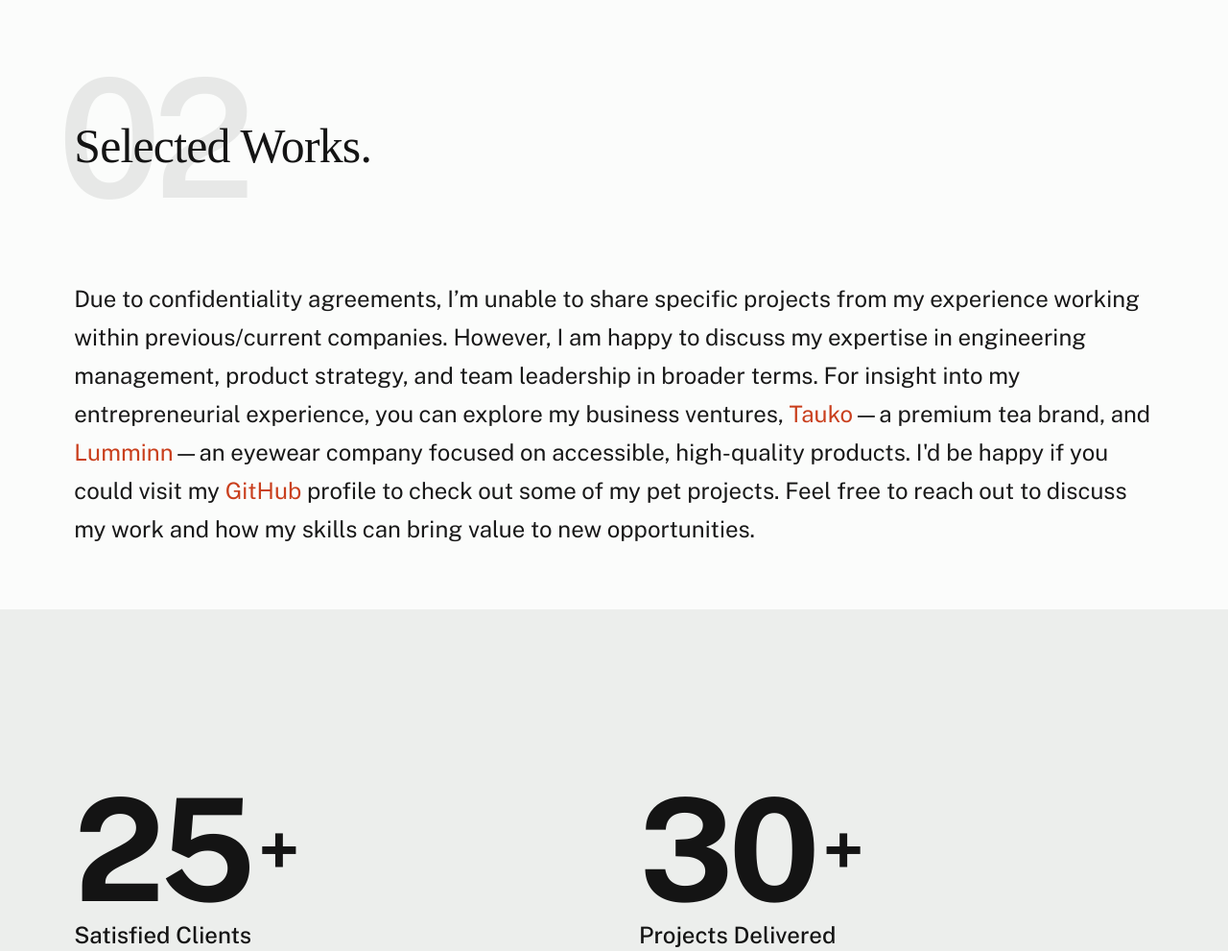
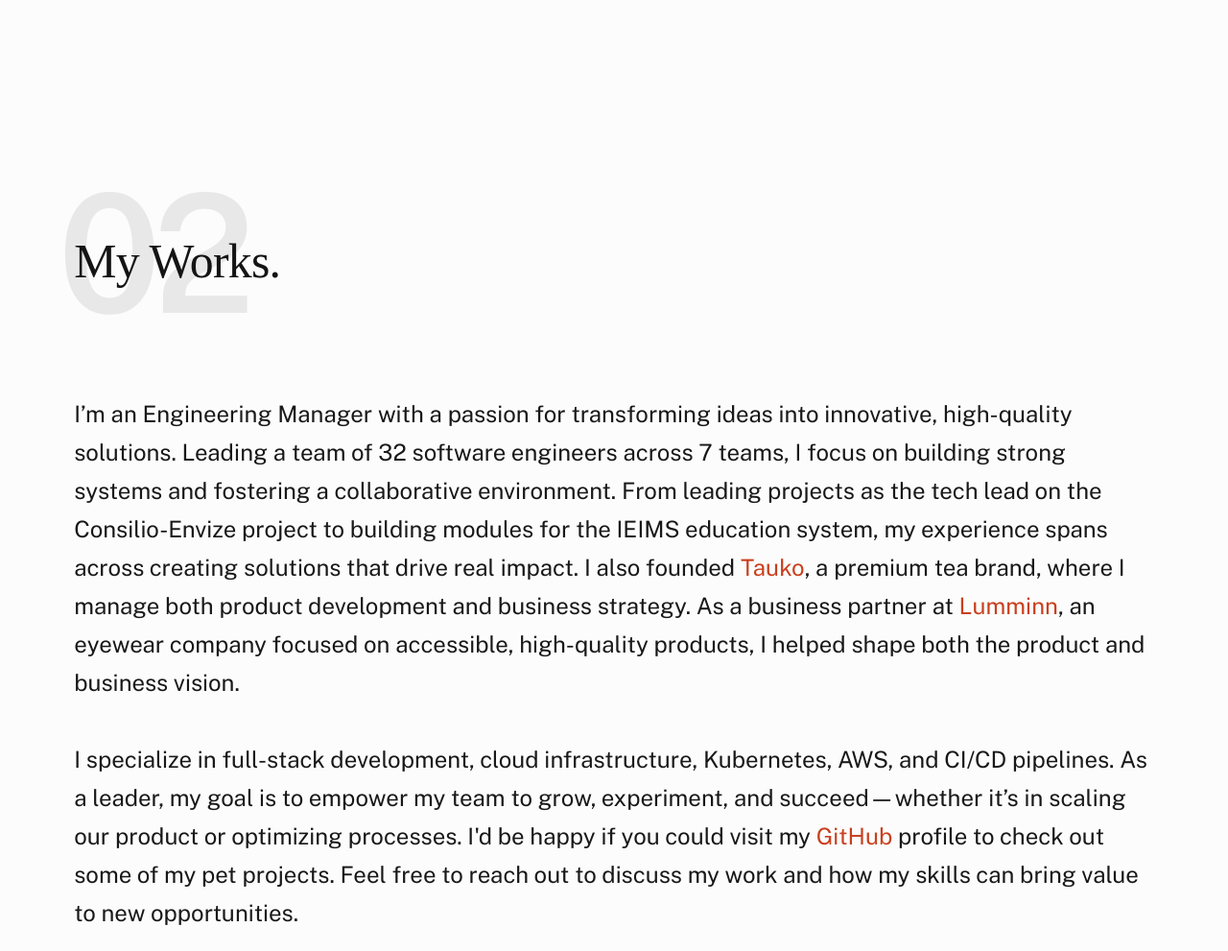
Before and after one commit to tamzid958/tamzid958.github.io, a plain HTML site: page index.html in a window 1280 px wide. Shown: the part 2205-3196 px from the top of the page at 96% size. Drawn offline with nearby package versions, Linux system fonts and the light colour scheme; a web font is replaced by a local one.

Commit message:
Fix details

```diff
--- a/index.html
+++ b/index.html
@@ -160,7 +160,9 @@
                     </div> <!-- end section-header -->
 
                     <p class="attention-getter">
-                       Engineering manager with a strategic focus on high-quality product delivery and innovation in software development. Experienced in leading product units, optimizing system architecture, and aligning roadmaps with company goals. Skilled in full-stack development, cloud infrastructure, Kubernetes, AWS, and CI/CD pipelines. Effective communicator and problem-solver dedicated to enhancing user experience and driving product success from start to launch.
+                        Outside of work, I’m a travel enthusiast with a love for exploring new cultures and discovering hidden gems. Whether it’s a spontaneous weekend trip or an international adventure, travel keeps me curious and inspired. When I’m not on the move, I’m experimenting with new tech stacks, refining my writing, or chasing after my hyperactive cat (who firmly believes he’s in charge).
+
+                        I’m deeply passionate about continuous learning and growth, both personally and professionally. From building robust systems to crafting clear documentation, I enjoy solving challenges and evolving with the tech landscape. Oh, and I’m always up for a good cup of tea—my Tauko collection keeps me energized and ready for new challenges.
                     </p>
 
 <p class="attention-getter">
@@ -250,15 +252,18 @@ My personality type is Commander (ENTJ-T). For more details, you can visit <a hr
             <div class="row">
                 <div class="column xl-12">
                     <div class="section-header" data-num="02">
-                        <h2 class="text-display-title">Selected Works.</h2>
+                        <h2 class="text-display-title">My Works.</h2>
                     </div> <!-- end section-header -->
                     <p class="attention-getter">
-                        Due to confidentiality agreements, I’m unable to share specific projects from my experience working
-                        within previous/current companies. However, I am happy to discuss my expertise in engineering management,
-                        product strategy, and team leadership in broader terms. For insight into my entrepreneurial experience,
-                        you can explore my business ventures, <a href="https://www.facebook.com/taukotea">Tauko</a>—a
-                        premium tea brand, and <a href="https://lumminn.com" target="_blank">Lumminn</a>—an eyewear company focused
-                        on accessible, high-quality products. I'd be happy if you could visit my
+                        I’m an Engineering Manager with a passion for transforming ideas into innovative, high-quality solutions. Leading a team of 32 software engineers across 7 teams,
+                        I focus on building strong systems and fostering a collaborative environment. From leading projects as the tech lead on the Consilio-Envize project to building
+                        modules for the IEIMS education system, my experience spans across creating solutions that drive real impact. I also founded
+                        <a href="https://www.facebook.com/taukotea" target="_blank">Tauko</a>, a premium tea brand, where I manage both product development and business strategy.
+                        As a business partner at <a href="https://lumminn.com" target="_blank">Lumminn</a>, an eyewear company focused on accessible, high-quality products,
+                        I helped shape both the product and business vision.
+                        <br/><br/>
+                        I specialize in full-stack development, cloud infrastructure, Kubernetes, AWS, and CI/CD pipelines. As a leader, my goal is to empower my team to grow, experiment,
+                        and succeed—whether it’s in scaling our product or optimizing processes. I'd be happy if you could visit my
                         <a href="https://github.com/tamzid958" target="_blank">GitHub</a> profile to check out
                         some of my pet projects. Feel free to reach out to discuss my work and how my skills can
                         bring value to new opportunities.
```
Also changed, not shown: 1 other file.
